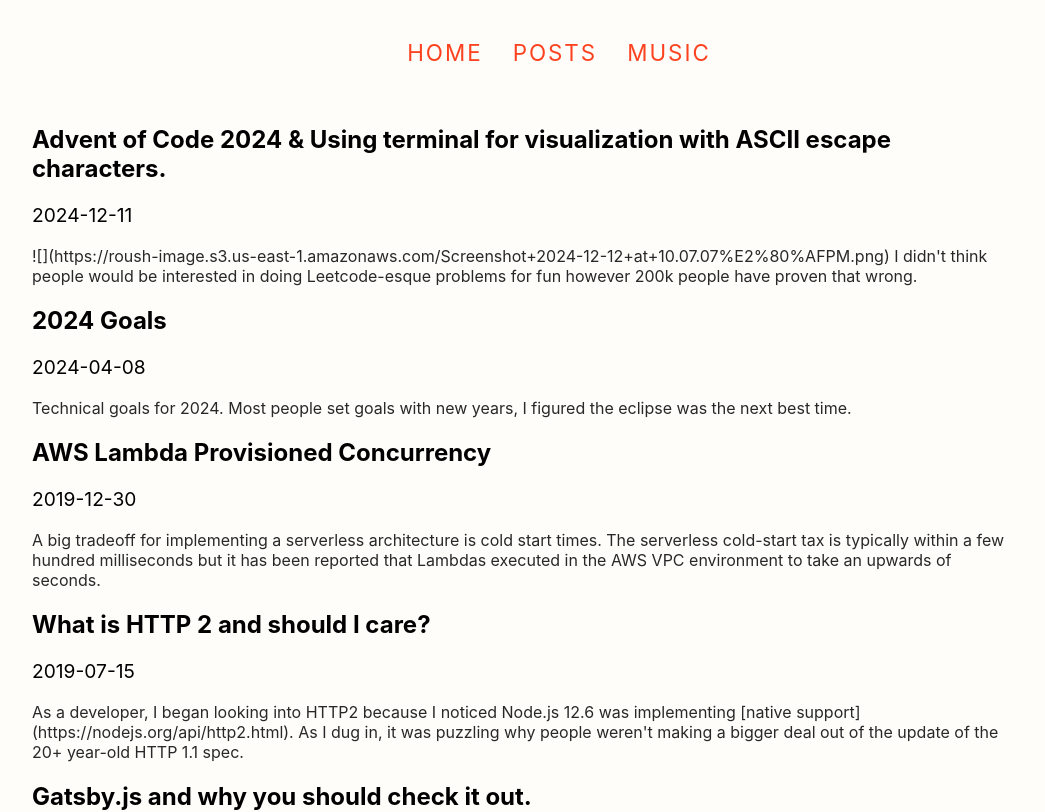
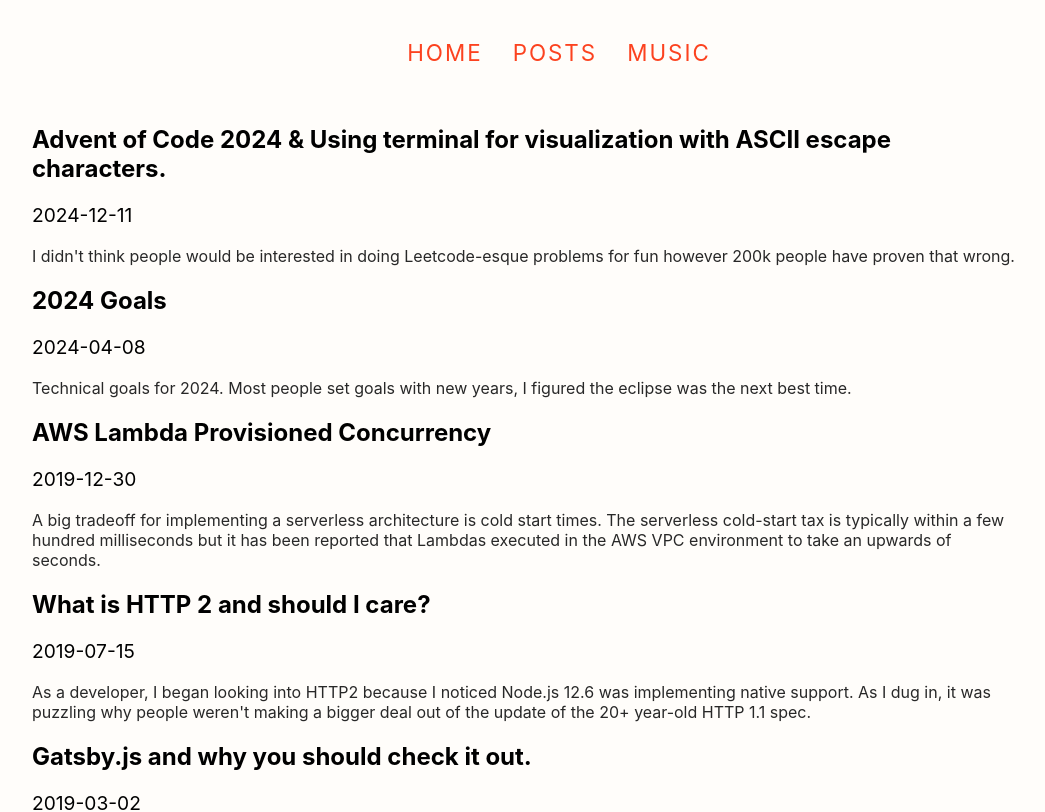
Before and after one commit to jjroush/roushio-next, a Next.js app: page /posts in a window 1280 px wide. Shown: the top 812 px of the page, without its empty margins (116-1161 px from the left). Built offline with nearby package versions, Linux system fonts and the light colour scheme; no server answers.

Commit message:
update blog post list view

```diff
--- a/data/posts/advent-of-code-terminal-printing-ai.mdx
+++ b/data/posts/advent-of-code-terminal-printing-ai.mdx
@@ -2,11 +2,8 @@
 title: Advent of Code 2024 & Using terminal for visualization with ASCII escape characters.
 date: '2024-12-11'
 keywords: 'adventofcode, terminal, visualization, rust, 2024'
-
+image: https://roush-image.s3.amazonaws.com/Screenshot+2024-12-12+at+10.07.07%E2%80%AFPM.png
 ---
-
-![](https://roush-image.s3.us-east-1.amazonaws.com/Screenshot+2024-12-12+at+10.07.07%E2%80%AFPM.png)
-
 
 I didn't think people would be interested in doing Leetcode-esque problems for fun however 200k people have proven that wrong.
 
--- a/pages/posts/index.js
+++ b/pages/posts/index.js
@@ -15,6 +15,23 @@ const StyledExcerpt = {
 	color: "#282828",
 };
 
+const StyledExcerptLink = {
+	color: "#0066cc",
+	textDecoration: "underline",
+};
+
+// Utility function to convert markdown links to just the link text
+function parseMarkdownLinks(text) {
+	if (!text) return "";
+
+	// Convert markdown links [text](url) to just the text part
+	// This regex handles:
+	// - [text](url)
+	// - [text](url "title") - ignores title
+	// - Escaped brackets and parentheses
+	return text.replace(/\[([^\]]+)\]\(([^)\s]+)(?:\s+"[^"]*")?\)/g, '$1');
+}
+
 function PostPage({ posts }) {
 	return (
 		<>
@@ -27,7 +44,10 @@ function PostPage({ posts }) {
 					<div style={StyledA}>
 						<h2>{post.title}</h2>
 						<p>{post.date}</p>
-						<div style={StyledExcerpt}>{post.excerpt}</div>
+						<div
+							style={StyledExcerpt}
+							dangerouslySetInnerHTML={{ __html: parseMarkdownLinks(post.excerpt) }}
+						/>
 					</div>
 				</Link>
 			))}
```
Also changed, not shown: pages/posts/[post].js (+11 -8 lines).
